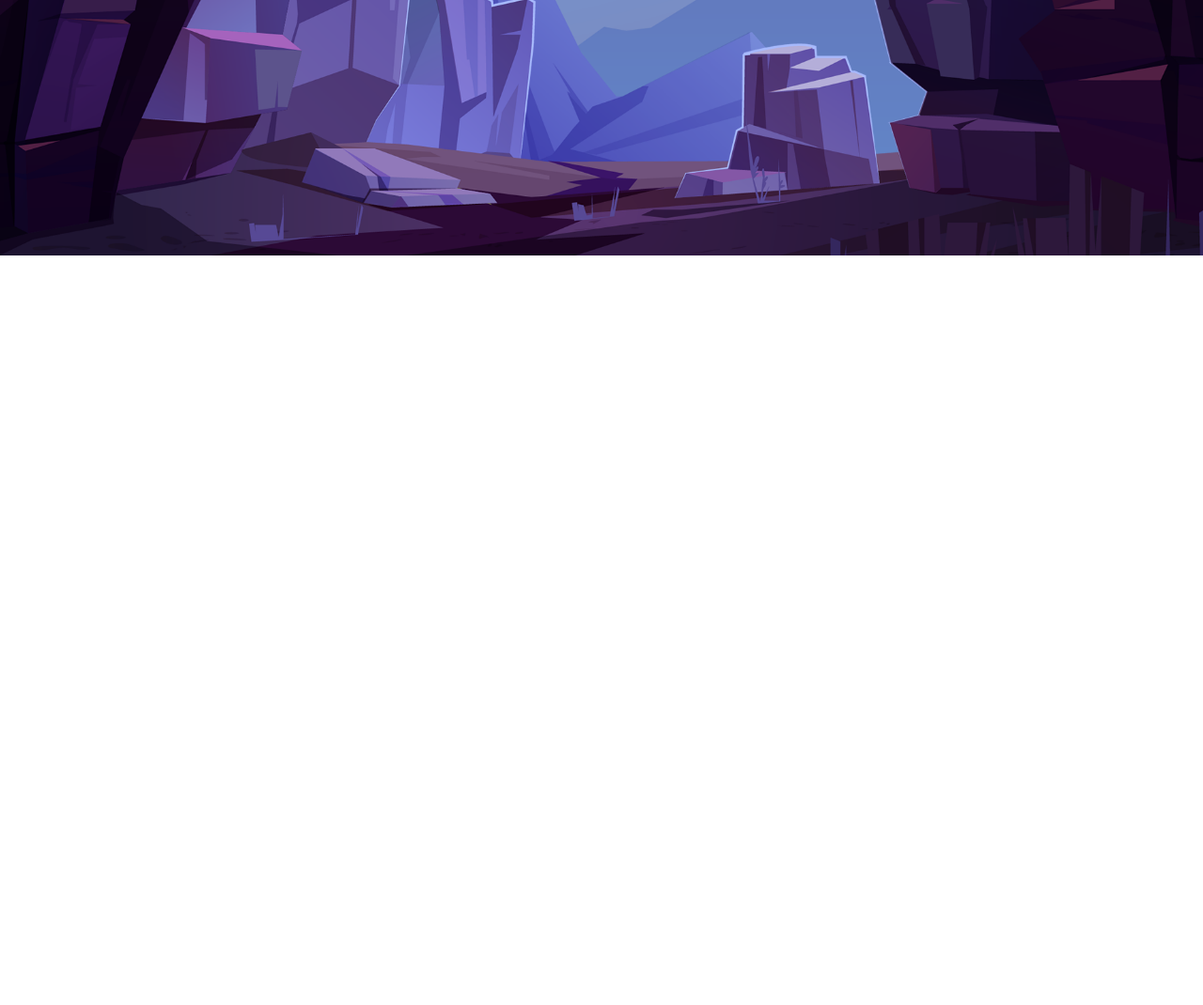
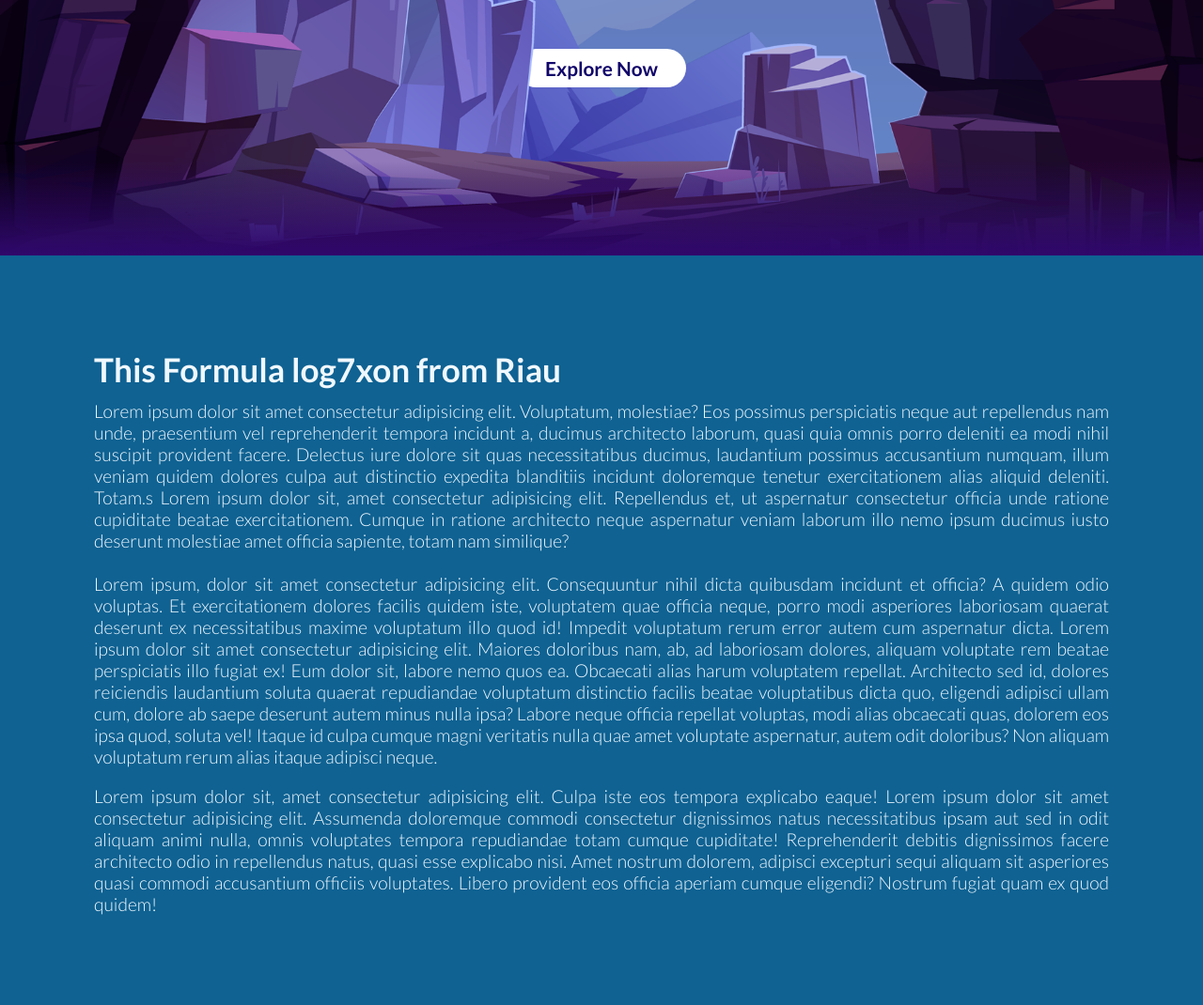
Before and after one commit to hurihmeranti/learning-front-end-1-sagucode, a plain HTML site: page index.html in a window 1280 px wide. Shown: the part 528-1598 px from the top of the page at 94% size. Before the commit the page ends 800 px from the top, so only its background shows below. Drawn offline with Linux system fonts and the light colour scheme; a web font is replaced by a local one.

Commit message:
log7noxe-phase21_+1

```diff
--- a/index.html
+++ b/index.html
@@ -22,9 +22,26 @@
         <img src="/assets/images/stars.png" alt="background start" id="stars">
         <img src="/assets/images/moon.png" alt="background moon" id="moon">
         <img src="/assets/images/mountains_behind.png" alt="mountains_1" id="mountains_behind">
-        <h2 id="text">Moon Light</h2>
+        <h2 id="text">Log7 Moon Xon</h2>
+        <a href="#" class="btn-xon">Explore Now</a>
         <img src="/assets/images/mountains_front.png" alt="mountains_2" id="mountains_front">
     </section>
 
+    <div class="sec">
+        <h2>This Formula log7xon from Riau</h2>
+        <p>Lorem ipsum dolor sit amet consectetur adipisicing elit. Voluptatum, molestiae? Eos possimus perspiciatis neque aut repellendus nam unde, praesentium vel reprehenderit tempora incidunt a, ducimus architecto laborum, quasi quia omnis porro deleniti ea modi nihil suscipit provident facere. Delectus iure dolore sit quas necessitatibus ducimus, laudantium possimus accusantium numquam, illum veniam quidem dolores culpa aut distinctio expedita blanditiis incidunt doloremque tenetur exercitationem alias aliquid deleniti. Totam.s
+
+        Lorem ipsum dolor sit, amet consectetur adipisicing elit. Repellendus et, ut aspernatur consectetur officia unde ratione
+        cupiditate beatae exercitationem. Cumque in ratione architecto neque aspernatur veniam laborum illo nemo ipsum ducimus
+        iusto deserunt molestiae amet officia sapiente, totam nam similique?
+        <br><br>
+        Lorem ipsum, dolor sit amet consectetur adipisicing elit. Consequuntur nihil dicta quibusdam incidunt et officia? A quidem odio voluptas. Et exercitationem dolores facilis quidem iste, voluptatem quae officia neque, porro modi asperiores laboriosam quaerat deserunt ex necessitatibus maxime voluptatum illo quod id! Impedit voluptatum rerum error autem cum aspernatur dicta.
+        Lorem ipsum dolor sit amet consectetur adipisicing elit. Maiores doloribus nam, ab, ad laboriosam dolores, aliquam voluptate rem beatae perspiciatis illo fugiat ex! Eum dolor sit, labore nemo quos ea. Obcaecati alias harum voluptatem repellat. Architecto sed id, dolores reiciendis laudantium soluta quaerat repudiandae voluptatum distinctio facilis beatae voluptatibus dicta quo, eligendi adipisci ullam cum, dolore ab saepe deserunt autem minus nulla ipsa? Labore neque officia repellat voluptas, modi alias obcaecati quas, dolorem eos ipsa quod, soluta vel! Itaque id culpa cumque magni veritatis nulla quae amet voluptate aspernatur, autem odit doloribus? Non aliquam voluptatum rerum alias itaque adipisci neque.
+        </p>
+        <br>
+        <p>Lorem ipsum dolor sit, amet consectetur adipisicing elit. Culpa iste eos tempora explicabo eaque! Lorem ipsum dolor sit amet consectetur adipisicing elit. Assumenda doloremque commodi consectetur dignissimos natus necessitatibus ipsam aut sed in odit aliquam animi nulla, omnis voluptates tempora repudiandae totam cumque cupiditate! Reprehenderit debitis dignissimos facere architecto odio in repellendus natus, quasi esse explicabo nisi. Amet nostrum dolorem, adipisci excepturi sequi aliquam sit asperiores quasi commodi accusantium officiis voluptates. Libero provident eos officia aperiam cumque eligendi? Nostrum fugiat quam ex quod quidem!</p>
+
+
+    </div>
 </body>
 </html>
--- a/style/style.css
+++ b/style/style.css
@@ -1,5 +1,5 @@
 @import url('https://fonts.googleapis.com/css2?family=Lato:ital,wght@0,300;0,700;1,100;1,300&family=Tilt+Neon&display=swap');
-/* #3A1078 */
+/* # */
 
 * {
     margin: 0;
@@ -73,6 +73,16 @@ section {
     align-items: center;
 }
 
+section:before {
+    content:  '';
+    position: absolute;
+    bottom: 0;
+    width: 100%;
+    height: 100px;
+    background: linear-gradient(to top, #2f076b, transparent);
+    z-index: 1000;
+}
+
 section img{
     position: absolute;
     top:0;
@@ -80,12 +90,11 @@ section img{
     width: 100%;
     height: 100%;
     object-fit: cover;
+    pointer-events: none;
 }
 
 section img #moon {
     mix-blend-mode: screen;
-
-
 }
 
 section img#mountains_front {
@@ -102,3 +111,35 @@ section img#mountains_front {
     z-index: 9;
     font-weight: bolder;
 }
+
+.btn-xon {
+    display: inline-block;
+    text-align: none;
+    padding: 8px 30px;
+    border-radius: 40px;
+    color: rgb(16, 4, 106);
+    background: #ffff;
+    font-size: 1.3rem;
+    transform: translateY(200px);
+    text-decoration: none;
+    font-weight: bold;
+    z-index: 9;
+}
+
+.sec {
+    position: relative;
+    padding: 100px;
+    background: #0F6292;
+}
+
+.sec h2 {
+    font-size: 2.2em;
+    margin-bottom: 12px;
+    color:aliceblue;
+}
+
+.sec p {
+    font-size: 1.2rem;
+    color:aliceblue;
+    text-align: justify;
+}
```
